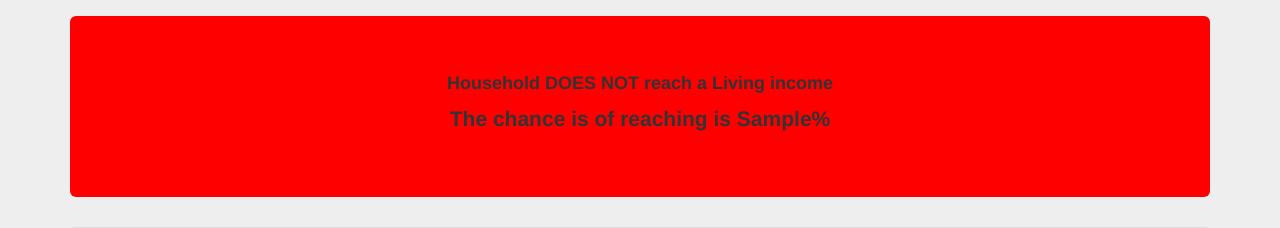
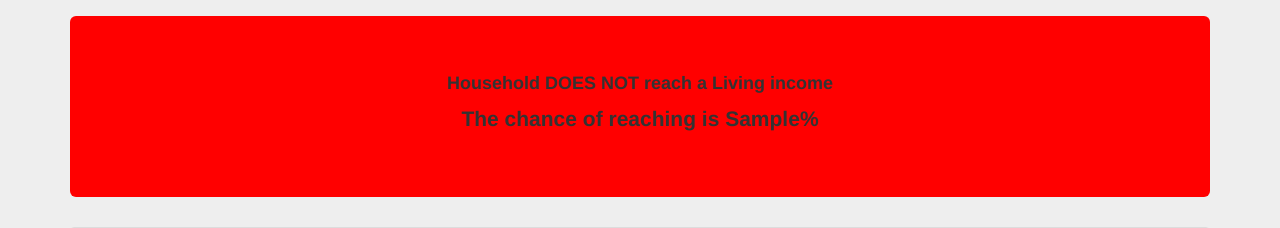
Before and after one commit to mtyszler/LivingIncomeModel, a Flask app: template app/templates/go.html in a window 1280 px wide. Shown: the part 202-430 px from the top of the page. Run offline with Flask 2, Linux system fonts and the light colour scheme; the template is opened without the code that fills it: most values are stand-ins (such as "Sample title", 1, 10 or a date in 2020); parts of the project's set-up code (start-up, migrations or seed data) failed here and were passed over; some libraries are stand-ins or nearby versions.

Commit message:
Fix grammar typo in result message

```diff
--- a/app/templates/go.html
+++ b/app/templates/go.html
@@ -9,7 +9,7 @@
     {% else %}
     <div style="background:red !important" class="jumbotron">
         <h4 class="text-center"><b>Household DOES NOT reach a Living income</b></h4>
-        <p class="text-center"><b>The chance is of reaching is {{classification_prob}}%</b></p>
+        <p class="text-center"><b>The chance of reaching is {{classification_prob}}%</b></p>
     </div>
     {% endif %}
 {% endblock %}
```
